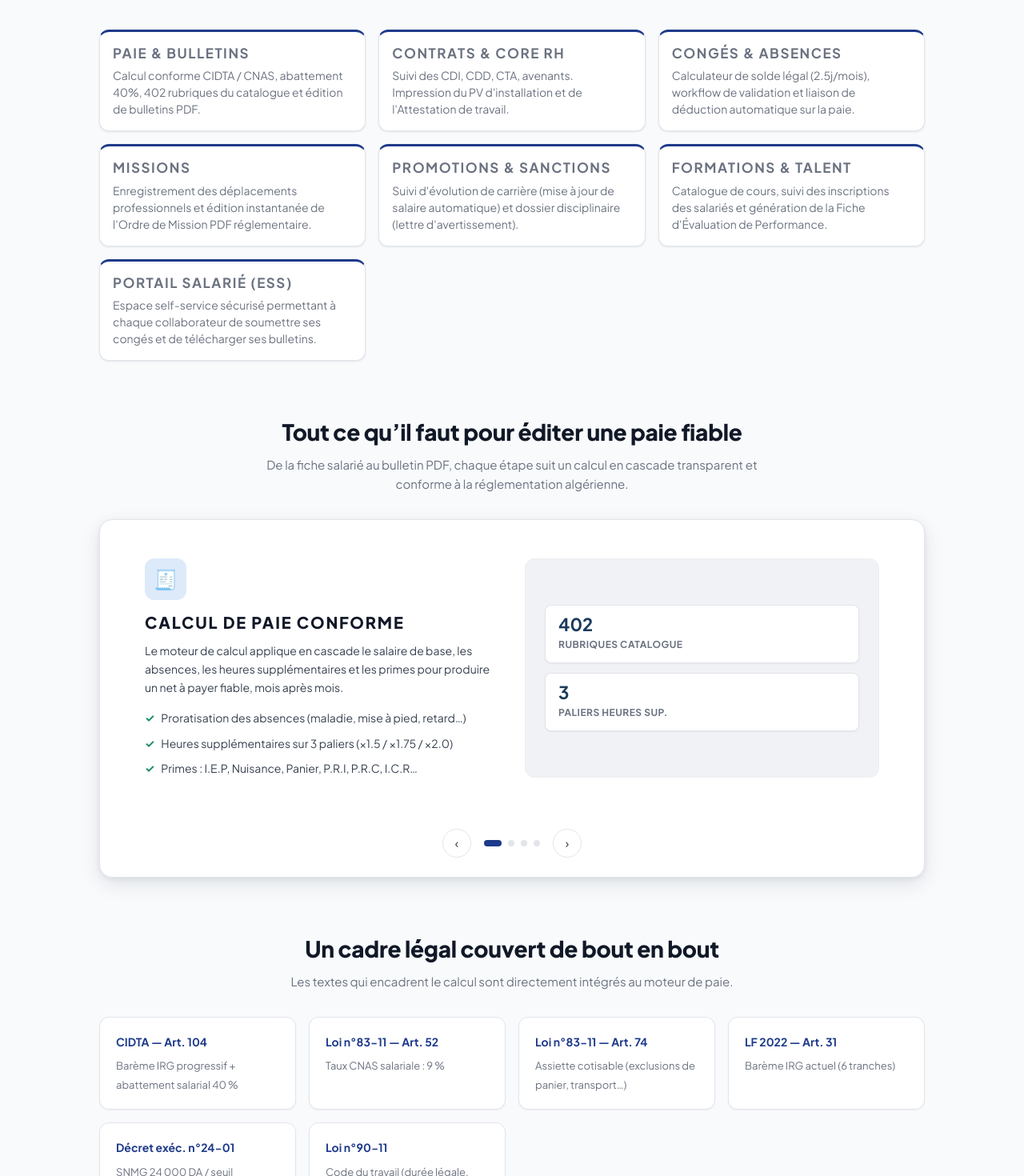
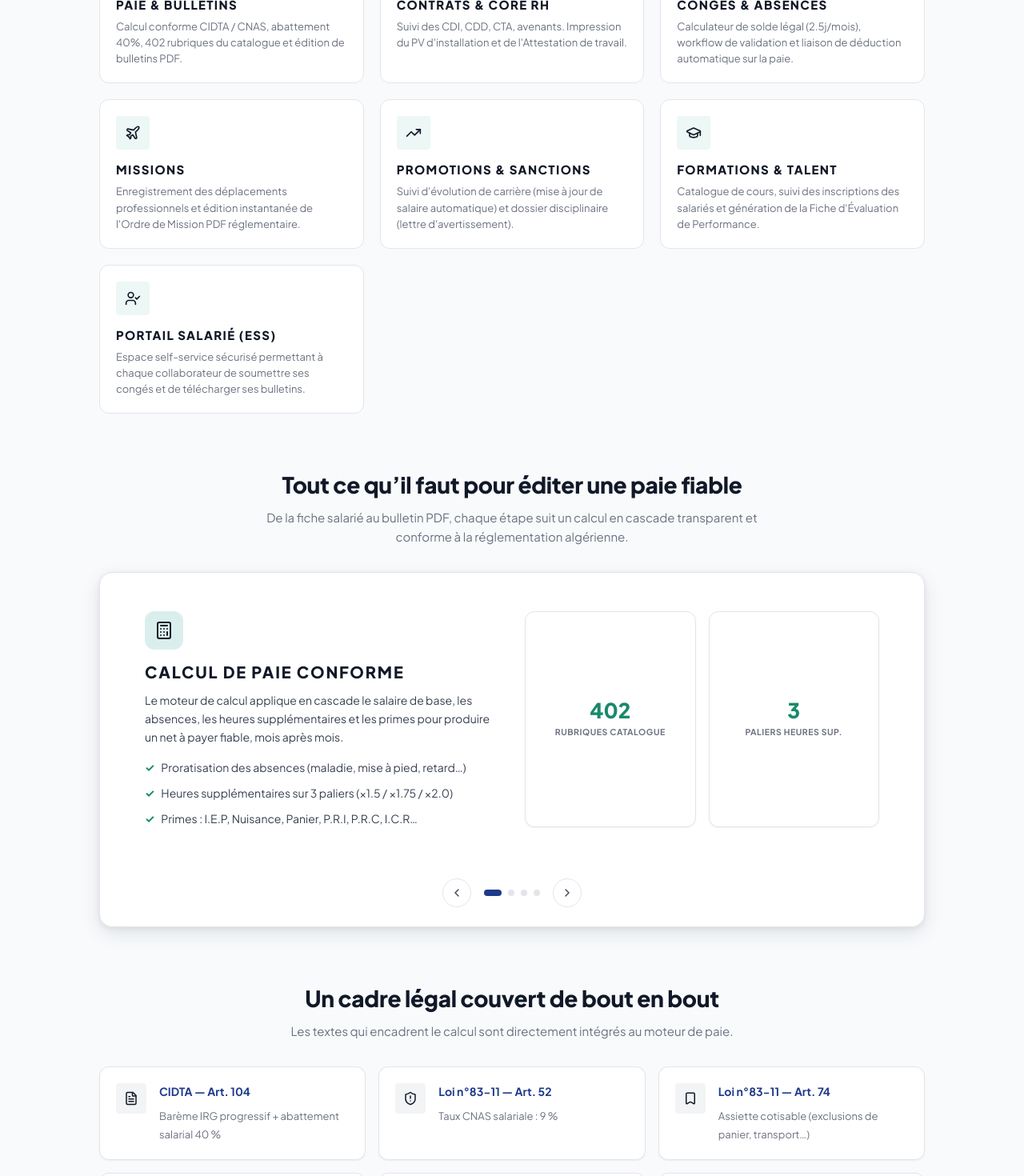
Before and after one commit to kheireddine178/netix-paie, a Next.js app: page / in a window 1280 px wide. Shown: the part 820-2290 px from the top of the page at 80% size. Built offline with nearby package versions, Linux system fonts and the light colour scheme.

Commit message:
style: refonte UI/UX premium de la Landing Page (Swiss Style, Lucide Icons, Bento stats)

```diff
--- a/app/globals.css
+++ b/app/globals.css
@@ -513,9 +513,10 @@ tr:last-child td { border-bottom: none; }
 }
 
 .landing-hero {
-  background: linear-gradient(160deg, var(--marine-950) 0%, var(--marine-900) 55%, var(--marine-800) 100%);
+  background: radial-gradient(circle at top right, var(--marine-900) 0%, var(--marine-950) 100%);
   color: #fff;
-  padding: var(--s8) var(--s6) 88px;
+  padding: var(--s12) var(--s6) 96px;
+  border-bottom: 1px solid rgba(255, 255, 255, 0.08);
 }
 
 .landing-nav {
@@ -1476,3 +1477,138 @@ tr:last-child td { border-bottom: none; }
 /* Sim-cout label/val classes */
 .sim-cout-lbl { color: var(--amber, #b45309); font-weight: 600; }
 .sim-cout-val { font-weight: 700; color: var(--amber, #b45309); font-variant-numeric: tabular-nums; }
+
+
+/* Redesigned Landing Page styles */
+.landing .modules-grid {
+  display: grid;
+  grid-template-columns: repeat(auto-fit, minmax(280px, 1fr));
+  gap: var(--s5);
+  margin-top: var(--s6);
+}
+
+.landing .module-card {
+  background: var(--surface);
+  border: 1px solid var(--border);
+  border-radius: var(--rlg);
+  padding: var(--s5);
+  transition: all 0.2s cubic-bezier(0.16, 1, 0.3, 1);
+  cursor: pointer;
+  display: flex;
+  flex-direction: column;
+}
+
+.landing .module-card:hover {
+  border-color: var(--teal-500);
+  transform: translateY(-2px);
+  box-shadow: var(--shsm);
+}
+
+.landing .module-card-icon-wrap {
+  width: 42px;
+  height: 42px;
+  border-radius: var(--rsm);
+  background: rgba(13, 148, 136, 0.08);
+  display: flex;
+  align-items: center;
+  justify-content: center;
+  margin-bottom: var(--s4);
+}
+
+.landing .module-card h3 {
+  font-size: 15px;
+  font-weight: 750;
+  color: var(--text);
+  margin-bottom: var(--s2);
+}
+
+.landing .module-card p {
+  color: var(--text-muted);
+  font-size: 13px;
+  line-height: 1.55;
+}
+
+.landing .legal-grid {
+  display: grid;
+  grid-template-columns: repeat(auto-fit, minmax(260px, 1fr));
+  gap: var(--s4);
+  margin-top: var(--s6);
+}
+
+.landing .legal-card {
+  display: flex;
+  align-items: flex-start;
+  gap: var(--s4);
+  background: var(--surface);
+  border: 1px solid var(--border);
+  border-radius: var(--rlg);
+  padding: var(--s5);
+  transition: border-color 0.2s ease;
+}
+
+.landing .legal-card:hover {
+  border-color: var(--marine-600);
+}
+
+.landing .legal-card-icon-wrap {
+  display: flex;
+  align-items: center;
+  justify-content: center;
+  width: 38px;
+  height: 38px;
+  border-radius: var(--rsm);
+  background: rgba(30, 41, 59, 0.05);
+  flex-shrink: 0;
+}
+
+:root[data-theme=dark] .landing .legal-card-icon-wrap {
+  background: rgba(255, 255, 255, 0.05);
+}
+
+.landing .slide-icon-wrap {
+  width: 48px;
+  height: 48px;
+  border-radius: var(--rlg);
+  display: flex;
+  align-items: center;
+  justify-content: center;
+  margin-bottom: var(--s4);
+}
+
+.landing .slide-visual {
+  display: grid;
+  grid-template-columns: repeat(2, 1fr);
+  gap: var(--s4);
+  background: transparent;
+  border: none;
+  padding: 0;
+}
+
+.landing .slide-visual .stat {
+  background: var(--surface);
+  border: 1px solid var(--border);
+  border-radius: var(--rlg);
+  padding: var(--s5);
+  box-shadow: var(--shxs);
+  display: flex;
+  flex-direction: column;
+  justify-content: center;
+  align-items: center;
+  text-align: center;
+}
+
+.landing .slide-visual .stat strong {
+  font-size: 26px;
+  font-weight: 800;
+  color: var(--teal-600);
+  font-family: var(--font-display);
+}
+
+.landing .slide-visual .stat span {
+  font-size: 10.5px;
+  color: var(--text-muted);
+  font-weight: 700;
+  text-transform: uppercase;
+  margin-top: 6px;
+  letter-spacing: 0.05em;
+}
--- a/app/page.tsx
+++ b/app/page.tsx
@@ -1,24 +1,65 @@
 import Image from "next/image";
 import Link from "next/link";
 import FeatureSlides from "@/components/FeatureSlides";
+import {
+  CreditCard,
+  Briefcase,
+  Calendar,
+  Plane,
+  TrendingUp,
+  GraduationCap,
+  UserCheck,
+  FileText,
+  ShieldAlert,
+  Scale,
+  Bookmark
+} from "lucide-react";
 
 const SIRH_MODULES = [
-  { title: "Paie & Bulletins", desc: "Calcul conforme CIDTA / CNAS, abattement 40%, 402 rubriques du catalogue et édition de bulletins PDF." },
-  { title: "Contrats & Core RH", desc: "Suivi des CDI, CDD, CTA, avenants. Impression du PV d'installation et de l'Attestation de travail." },
-  { title: "Congés & Absences", desc: "Calculateur de solde légal (2.5j/mois), workflow de validation et liaison de déduction automatique sur la paie." },
-  { title: "Missions", desc: "Enregistrement des déplacements professionnels et édition instantanée de l'Ordre de Mission PDF réglementaire." },
-  { title: "Promotions & Sanctions", desc: "Suivi d'évolution de carrière (mise à jour de salaire automatique) et dossier disciplinaire (lettre d'avertissement)." },
-  { title: "Formations & Talent", desc: "Catalogue de cours, suivi des inscriptions des salariés et génération de la Fiche d'Évaluation de Performance." },
-  { title: "Portail Salarié (ESS)", desc: "Espace self-service sécurisé permettant à chaque collaborateur de soumettre ses congés et de télécharger ses bulletins." },
+  {
+    title: "Paie & Bulletins",
+    icon: CreditCard,
+    desc: "Calcul conforme CIDTA / CNAS, abattement 40%, 402 rubriques du catalogue et édition de bulletins PDF."
+  },
+  {
+    title: "Contrats & Core RH",
+    icon: Briefcase,
+    desc: "Suivi des CDI, CDD, CTA, avenants. Impression du PV d'installation et de l'Attestation de travail."
+  },
+  {
+    title: "Congés & Absences",
+    icon: Calendar,
+    desc: "Calculateur de solde légal (2.5j/mois), workflow de validation et liaison de déduction automatique sur la paie."
+  },
+  {
+    title: "Missions",
+    icon: Plane,
+    desc: "Enregistrement des déplacements professionnels et édition instantanée de l'Ordre de Mission PDF réglementaire."
+  },
+  {
+    title: "Promotions & Sanctions",
+    icon: TrendingUp,
+    desc: "Suivi d'évolution de carrière (mise à jour de salaire automatique) et dossier disciplinaire (lettre d'avertissement)."
+  },
+  {
+    title: "Formations & Talent",
+    icon: GraduationCap,
+    desc: "Catalogue de cours, suivi des inscriptions des salariés et génération de la Fiche d'Évaluation de Performance."
+  },
+  {
+    title: "Portail Salarié (ESS)",
+    icon: UserCheck,
+    desc: "Espace self-service sécurisé permettant à chaque collaborateur de soumettre ses congés et de télécharger ses bulletins."
+  },
 ];
 
 const LEGAL_ITEMS = [
-  { title: "CIDTA — Art. 104", desc: "Barème IRG progressif + abattement salarial 40 %" },
-  { title: "Loi n°83-11 — Art. 52", desc: "Taux CNAS salariale : 9 %" },
-  { title: "Loi n°83-11 — Art. 74", desc: "Assiette cotisable (exclusions de panier, transport…)" },
-  { title: "LF 2022 — Art. 31", desc: "Barème IRG actuel (6 tranches)" },
-  { title: "Décret exéc. n°24-01", desc: "SNMG 24 000 DA / seuil exonération IRG 30 000 DA" },
-  { title: "Loi n°90-11", desc: "Code du travail (durée légale, contrat de travail)" },
+  { title: "CIDTA — Art. 104", icon: FileText, desc: "Barème IRG progressif + abattement salarial 40 %" },
+  { title: "Loi n°83-11 — Art. 52", icon: ShieldAlert, desc: "Taux CNAS salariale : 9 %" },
+  { title: "Loi n°83-11 — Art. 74", icon: Bookmark, desc: "Assiette cotisable (exclusions de panier, transport…)" },
+  { title: "LF 2022 — Art. 31", icon: FileText, desc: "Barème IRG actuel (6 tranches)" },
+  { title: "Décret exéc. n°24-01", icon: Scale, desc: "SNMG 24 000 DA / seuil exonération IRG 30 000 DA" },
+  { title: "Loi n°90-11", icon: Scale, desc: "Code du travail (durée légale, contrat de travail)" },
 ];
 
 export default function LandingPage() {
@@ -36,7 +77,7 @@ export default function LandingPage() {
 
         <div className="landing-hero-inner">
           <h1>
-            Le premier SIRH complet & Paie conforme conçu pour <span className="accent">l'entreprise algérienne</span>.
+            Le premier SIRH complet &amp; Paie conforme conçu pour <span className="accent">l'entreprise algérienne</span>.
           </h1>
           <p>
             Netix centralise vos processus RH : du recrutement et contrats à la paie réglementaire en dinars algériens (DA) conforme au CIDTA, loi n°90-11, loi n°83-11 et LF 2024. Suivez les carrières, les congés et donnez un accès self-service à vos salariés.
@@ -67,15 +108,19 @@ export default function LandingPage() {
             Découvrez nos 7 modules fonctionnels pour automatiser l'intégralité de vos ressources humaines.
           </p>
         </div>
-        <div style={{ display: "grid", gridTemplateColumns: "repeat(auto-fit, minmax(260px, 1fr))", gap: "var(--s4)", marginTop: "var(--s6)" }}>
-          {SIRH_MODULES.map((m) => (
-            <div className="card" key={m.title} style={{ padding: "var(--s4)", borderTop: "3px solid var(--accent)" }}>
-              <h3 style={{ fontSize: "var(--tmd)", marginBottom: "var(--s2)", display: "flex", alignItems: "center", gap: 8 }}>
-                {m.title}
-              </h3>
-              <p style={{ color: "var(--text-muted)", fontSize: "var(--tsm)", lineHeight: 1.5 }}>{m.desc}</p>
-            </div>
-          ))}
+        <div className="modules-grid">
+          {SIRH_MODULES.map((m) => {
+            const Icon = m.icon;
+            return (
+              <div className="module-card" key={m.title}>
+                <div className="module-card-icon-wrap">
+                  <Icon size={20} className="text-teal" />
+                </div>
+                <h3>{m.title}</h3>
+                <p>{m.desc}</p>
+              </div>
+            );
+          })}
         </div>
       </section>
 
@@ -96,12 +141,20 @@ export default function LandingPage() {
           <p>Les textes qui encadrent le calcul sont directement intégrés au moteur de paie.</p>
         </div>
         <div className="legal-grid">
-          {LEGAL_ITEMS.map((item) => (
-            <div className="legal-card" key={item.title}>
-              <strong>{item.title}</strong>
-              <span>{item.desc}</span>
-            </div>
-          ))}
+          {LEGAL_ITEMS.map((item) => {
+            const Icon = item.icon;
+            return (
+              <div className="legal-card" key={item.title}>
+                <div className="legal-card-icon-wrap">
+                  <Icon size={18} className="text-marine" />
+                </div>
+                <div>
+                  <strong>{item.title}</strong>
+                  <span>{item.desc}</span>
+                </div>
+              </div>
+            );
+          })}
         </div>
       </section>
 
--- a/components/FeatureSlides.tsx
+++ b/components/FeatureSlides.tsx
@@ -1,9 +1,10 @@
 "use client";
 
 import { useState } from "react";
+import { Calculator, Scale, Users, FileText, ChevronLeft, ChevronRight } from "lucide-react";
 
 type Slide = {
-  emoji: string;
+  icon: React.ComponentType<any>;
   iconBg: string;
   title: string;
   description: string;
@@ -13,8 +14,8 @@ type Slide = {
 
 const SLIDES: Slide[] = [
   {
-    emoji: "🧾",
-    iconBg: "var(--accent-bg)",
+    icon: Calculator,
+    iconBg: "rgba(13, 148, 136, 0.15)",
     title: "Calcul de paie conforme",
     description:
       "Le moteur de calcul applique en cascade le salaire de base, les absences, les heures supplémentaires et les primes pour produire un net à payer fiable, mois après mois.",
@@ -29,8 +30,8 @@ const SLIDES: Slide[] = [
     ],
   },
   {
-    emoji: "⚖️",
-    iconBg: "var(--teal-100)",
+    icon: Scale,
+    iconBg: "rgba(59, 130, 246, 0.15)",
     title: "Cotisations et impôt à jour",
     description:
       "Le barème IRG et les cotisations CNAS sont appliqués selon les textes en vigueur, sans configuration manuelle des tranches ni des taux.",
@@ -45,8 +46,8 @@ const SLIDES: Slide[] = [
     ],
   },
   {
-    emoji: "👥",
-    iconBg: "var(--amber-100)",
+    icon: Users,
+    iconBg: "rgba(245, 158, 11, 0.15)",
     title: "Gestion des salariés",
     description:
       "Chaque salarié dispose d'une fiche complète et de ses propres rubriques, avec un historique jamais perdu même après désactivation.",
@@ -61,8 +62,8 @@ const SLIDES: Slide[] = [
     ],
   },
   {
-    emoji: "📄",
-    iconBg: "var(--green-100)",
+    icon: FileText,
+    iconBg: "rgba(16, 185, 129, 0.15)",
     title: "Bulletins PDF prêts à l'emploi",
     description:
       "Chaque bulletin est généré à la volée en PDF, en version salarié ou en version employeur avec le détail des charges patronales.",
@@ -94,11 +95,13 @@ export default function FeatureSlides() {
         className="slide-track"
         style={{ transform: `translateX(-${index * 100}%)` }}
       >
-        {SLIDES.map((slide, i) => (
+        {SLIDES.map((slide, i) => {
+          const Icon = slide.icon;
+          return (
             <div className="slide" key={i} aria-hidden={i !== index}>
               <div className="slide-copy">
-              <div className="slide-icon" style={{ background: slide.iconBg }}>
-                {slide.emoji}
+                <div className="slide-icon-wrap" style={{ background: slide.iconBg }}>
+                  <Icon size={24} className="text-teal" />
                 </div>
                 <h3>{slide.title}</h3>
                 <p>{slide.description}</p>
@@ -117,7 +120,8 @@ export default function FeatureSlides() {
                 ))}
               </div>
             </div>
-        ))}
+          );
+        })}
       </div>
 
       <div className="slide-controls">
@@ -127,7 +131,7 @@ export default function FeatureSlides() {
           onClick={() => go(index - 1)}
           aria-label="Diapositive précédente"
         >
-          ‹
+          <ChevronLeft size={16} />
         </button>
         <div className="slide-dots">
           {SLIDES.map((slide, i) => (
@@ -146,7 +150,7 @@ export default function FeatureSlides() {
           onClick={() => go(index + 1)}
           aria-label="Diapositive suivante"
         >
-          ›
+          <ChevronRight size={16} />
         </button>
       </div>
     </div>
```
Also changed, not shown: 1 other file (tests, documents, lock files or other folders). Lines whose indentation alone changed are shown as unchanged.
